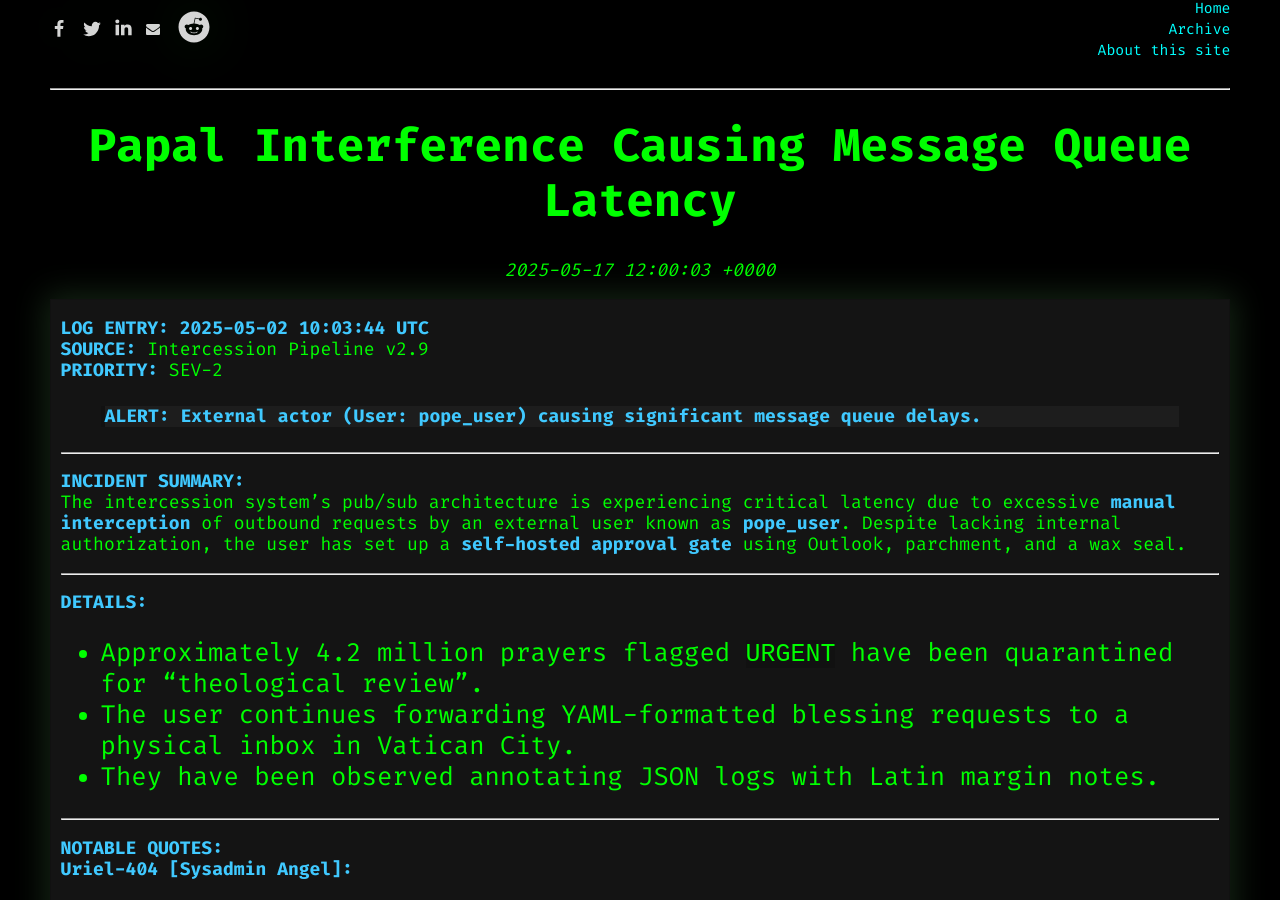
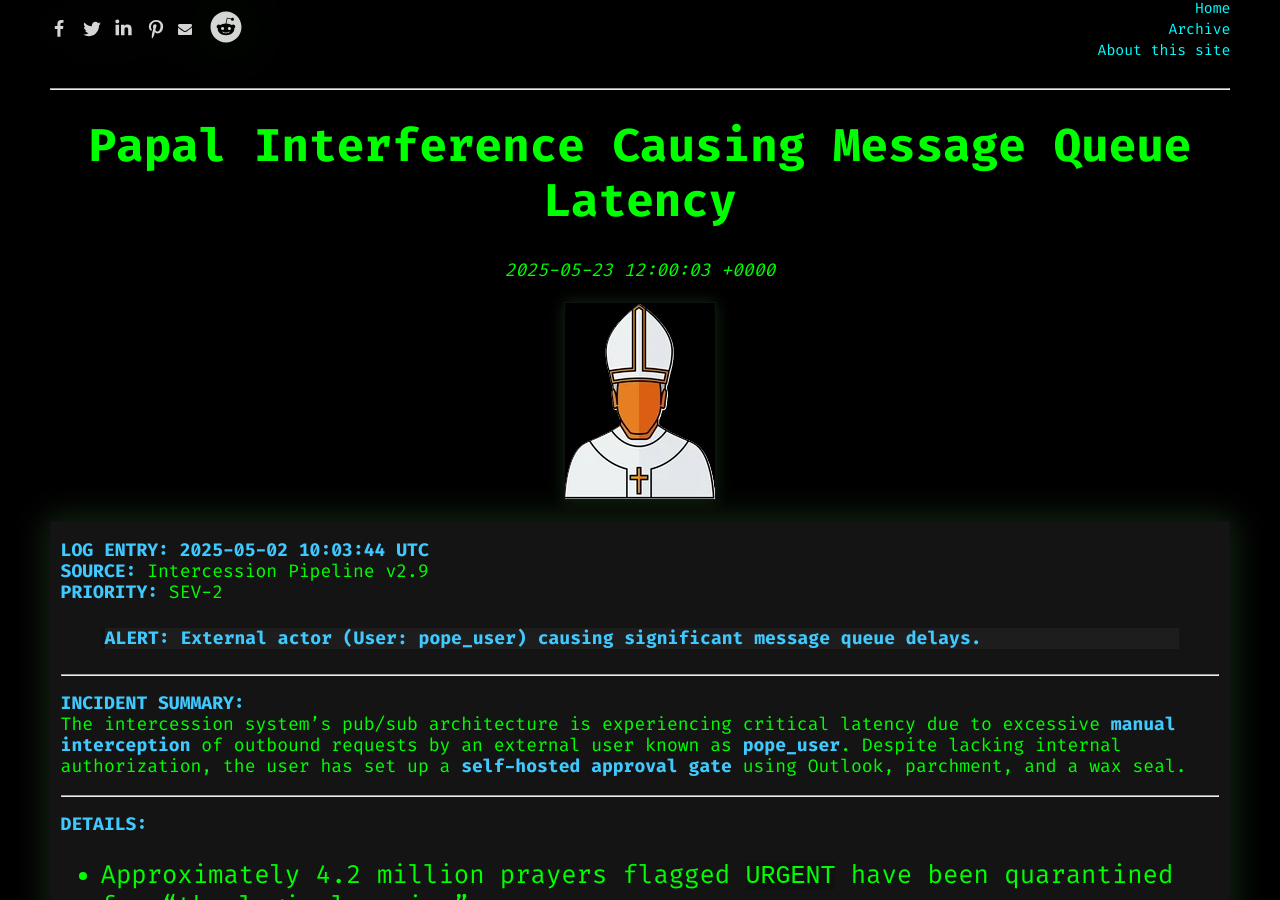
Before and after one commit to anthonypdawson/divine-devops-universe, a Jekyll site: the page built from _posts/2025-05-23-papal-interference-message-queues.md, in a window 1280 px wide and 900 px high, scrolled down 610 px. Built offline with Jekyll 4.4.1, drawn with Linux system fonts in a browser that asks for light colours.

Commit message:
Add new post on papal interference causing message queue latency

```diff
--- a/_future/papal-interference-message-queues.md
+++ b/_posts/2025-05-23-papal-interference-message-queues.md
@@ -1,8 +1,10 @@
 ---
 layout: terminal_post
 title: "Papal Interference Causing Message Queue Latency"
-date: 2025-05-17 12:00:03
+date: 2025-05-23 12:00:03
 tags: [queues, pope, bottleneck, uriel, raphael, incident, external-user]
+summary: "An external user ('pope_user') caused major message queue delays by manually intercepting and reviewing urgent requests."
+image: /assets/images/posts/pope.png
 ---
 
 **LOG ENTRY: 2025-05-02 10:03:44 UTC**
```
